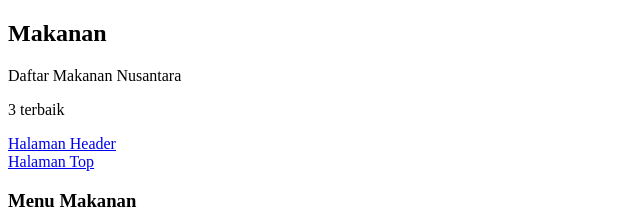
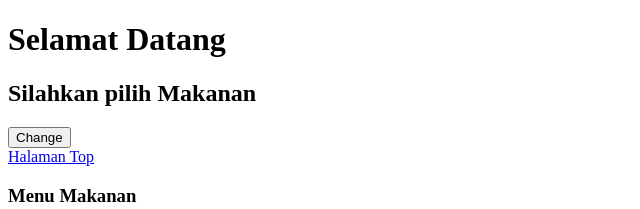
Before and after one commit to ilyasmuhlisin/Basic-Reactjs, a React (Create React App) app in the folder component-react/: page / in a window 1280 px wide. Shown: the top 209 px of the page, without its empty margins (0-640 px from the left). Built offline with nearby package versions, Linux system fonts and the light colour scheme.

Commit message:
componentDidMount dan Conditional Rendering

```diff
--- a/component-react/src/component/Header.js
+++ b/component-react/src/component/Header.js
@@ -9,9 +9,12 @@ class Header extends Component {
       //seperti nama var
       daftar: "Daftar Makanan Nusantara",
       dataList: this.props.list,
+      statusRendering: true,
+      date: new Date(),
     };
     //harus menulis diconstructor
     this.handlePesan = this.handlePesan.bind(this);
+    this.handleElement = this.handleElement.bind(this);
   }
 
   handlePesan(value, e) {
@@ -20,18 +23,47 @@ class Header extends Component {
     alert(this.state.daftar);
     alert(value);
   }
+  //method akan otomatis berjaln setelah fungsi render
+  componentDidMount() {
+    console.log("Jalan : ComponentDidMount");
+  }
+  //method untuk merubah state statusRendering
+  handleElement() {
+    this.setState((state, props) => {
+      return {
+        //mengubah nilai kebalikannya
+        statusRendering: !state.statusRendering,
+      };
+    });
+  }
   render() {
+    console.log("Jalan : Render");
+    // conditional rendering inline
     return (
       <div>
-        <h2>Makanan</h2>
-        <p>{this.state.daftar}</p>
-        <p>{this.state.dataList}</p>
-        {/* parameter e/event untuk preventdefault */}
-        <a href="/" onClick={(e) => this.handlePesan("Pesan Dari Header",e)}>
-          Halaman Header
-        </a>
+        {this.state.statusRendering === true ? (
+          // jika lebih dari 1 element bungkus dengan div
+          <div>
+            <h1>Selamat Datang</h1>
+            <h2>Silahkan pilih Makanan</h2>
+          </div>
+        ) : (
+          <h1>Selamat Tinggal</h1>
+        )}
+        <button onClick={this.handleElement}>Change</button>
       </div>
     );
+    // return (
+    //   <div>
+    //     <h2>Makanan</h2>
+    //     <p>{this.state.daftar}</p>
+    //     <p>{this.state.dataList}</p>
+    //     {/* parameter e/event untuk preventdefault */}
+    //     <a href="/" onClick={(e) => this.handlePesan("Pesan Dari Header",e)}>
+    //       Halaman Header
+    //     </a>
+    //   </div>
+    // );
   }
 }
 
```
